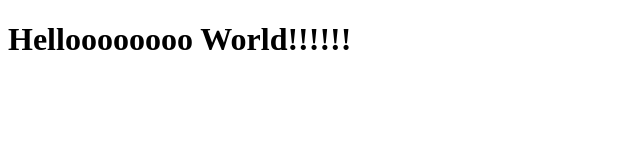
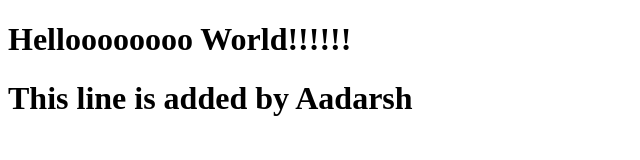
Before and after one commit to Pranjal705/LearnGithub, a plain HTML site: page index.html in a window 1280 px wide. Shown: the whole page, without its empty margins (0-640 px from the left). Drawn offline with Linux system fonts and the light colour scheme.

Commit message:
Adding branch1

```diff
--- a/index.html
+++ b/index.html
@@ -8,5 +8,6 @@
 </head>
 <body>
     <h1>Helloooooooo World!!!!!!</h1>
+    <h1>This line is added by Aadarsh</h1>
 </body>
 </html>
```
